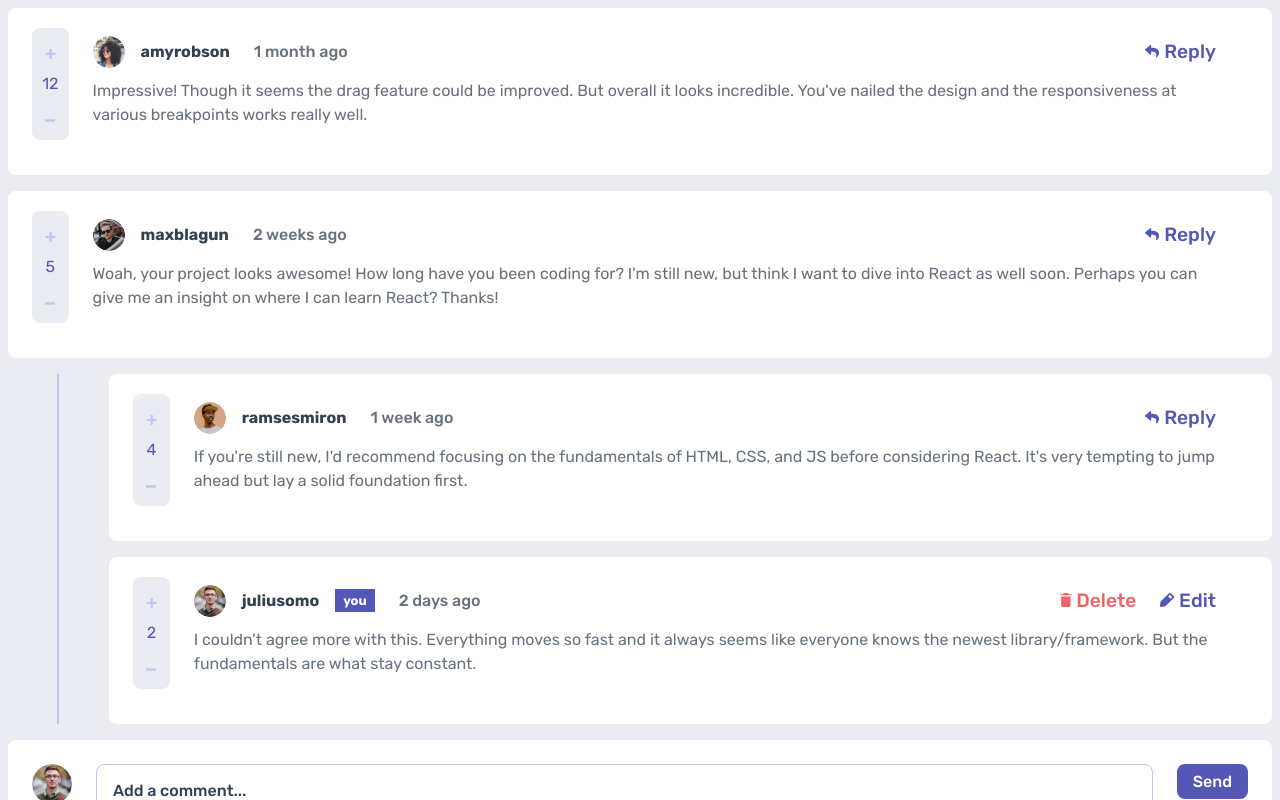
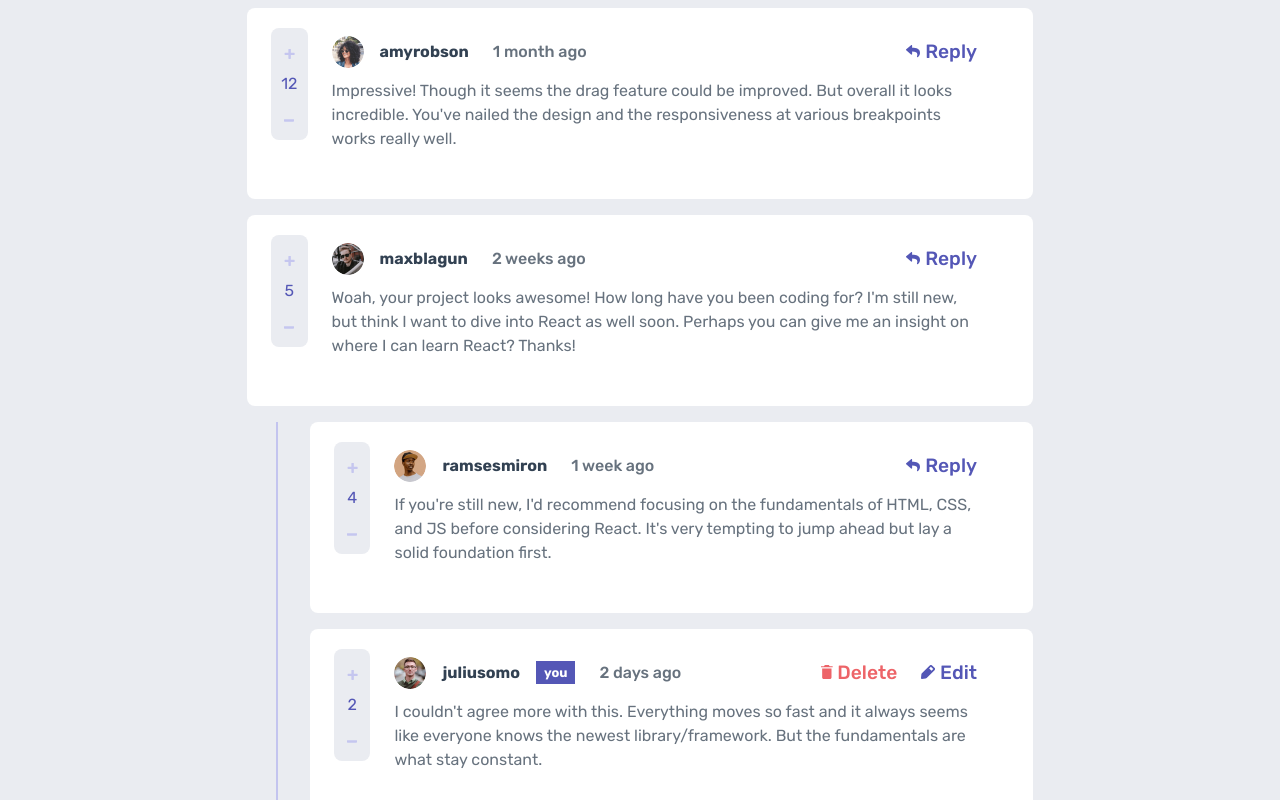
Before and after one commit to Sanjoymajee/interactive-comment-section, a React (Vite) app: page / in a window 1280 px wide. Shown: the top 800 px of the page. Built offline with nearby package versions, Linux system fonts and the light colour scheme.

Commit message:
style changes

```diff
--- a/src/styles/Comment.css
+++ b/src/styles/Comment.css
@@ -6,6 +6,7 @@
 
 .comment_section {
   min-width: 350px;
+  max-width: 786px;
 }
 
 .delete_backdrop {
```
